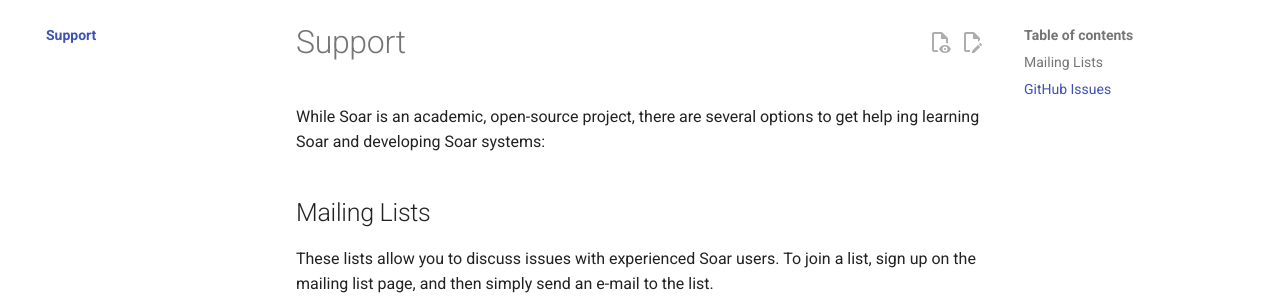
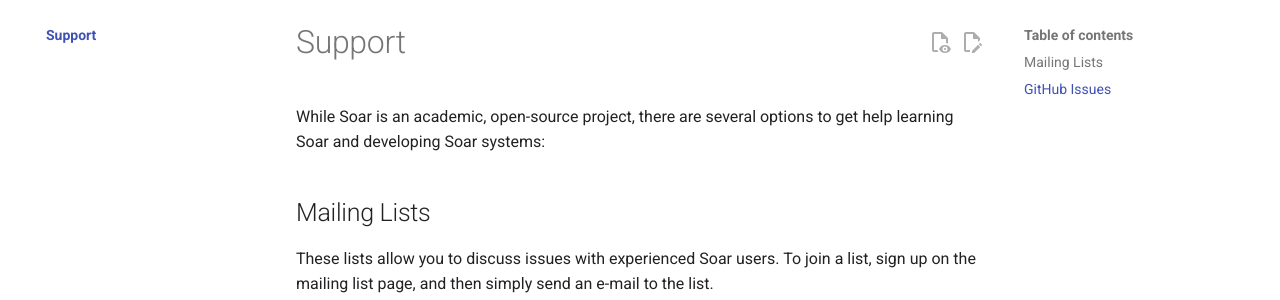
Before and after one commit to SoarGroup/SoarGroup.github.io, an MkDocs documentation site: the page built from docs/support/index.md, in a window 1280 px wide and 963 px high. Shown: the part 124-424 px from the top of the window. Built offline with MkDocs 1.6.1 and Material for MkDocs 9.7.7, drawn with Linux system fonts in a browser that asks for light colours; comment, search, counter and statistics services are not loaded.

```diff
--- a/docs/support/index.md
+++ b/docs/support/index.md
@@ -1,6 +1,7 @@
 # Support
 
-While Soar is an academic, open-source project, there are several options to get help ing learning Soar and developing Soar systems:
+While Soar is an academic, open-source project, there are several options to
+get help learning Soar and developing Soar systems:
 
 <!-- TODO: re-write this section, adding missing pages where needed -->
 <!-- ## Commonly Used Documentation:
```
Also changed, not shown: docs/index.md (+10 -12 lines).
